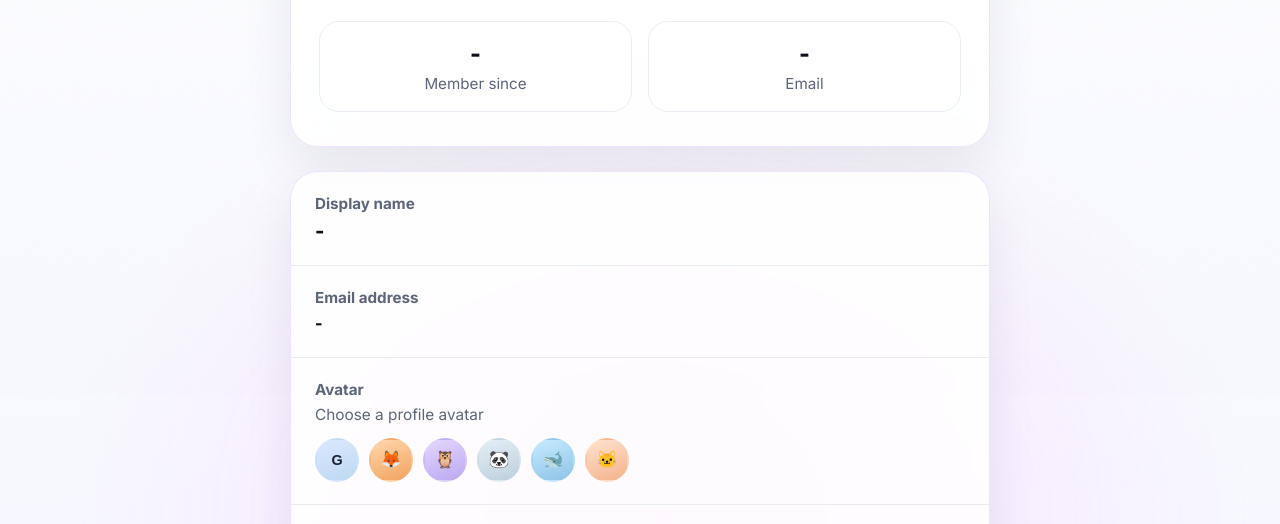
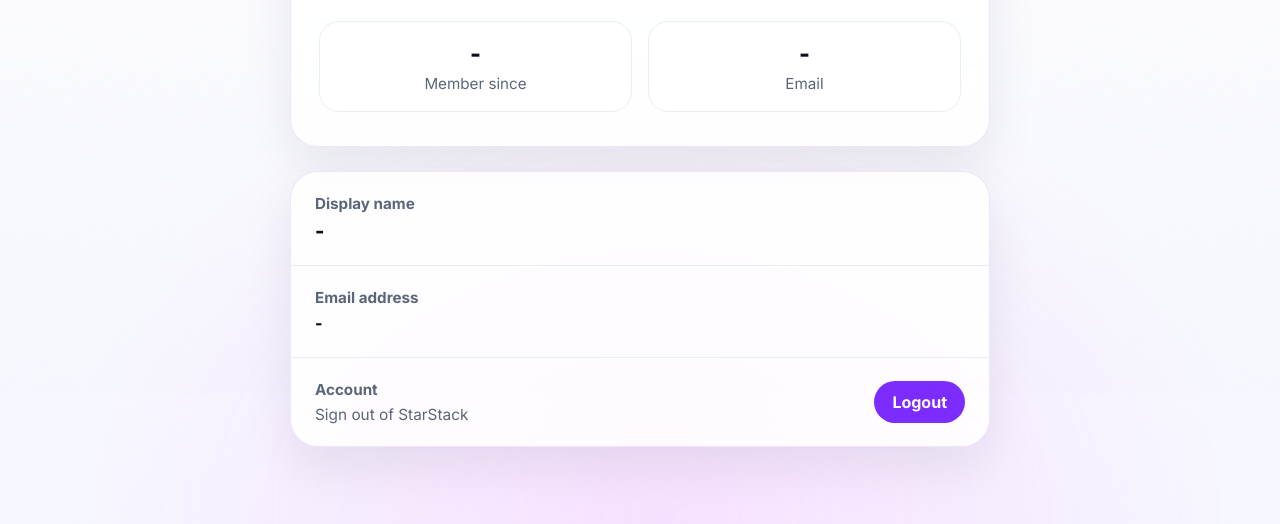
Before and after one commit to cottonries/StarStack, a plain HTML site: page profile.html in a window 1280 px wide. Shown: the part 406-930 px from the top of the page. Drawn offline with Linux system fonts and the light colour scheme; no server answers.

Commit message:
Update profile.html

```diff
--- a/profile.html
+++ b/profile.html
@@ -71,21 +71,7 @@
             </div>
           </article>
 
-          <article class="setting-row">
-            <div>
-              <p class="setting-label">Avatar</p>
-              <p class="setting-value-avatar">Choose a profile avatar</p>
 
-              <div id="avatar-picker" class="avatar-picker" role="radiogroup" aria-label="Choose avatar">
-                <button class="avatar-choice" type="button" data-avatar="google" aria-pressed="false" title="Use Google photo">G</button>
-                <button class="avatar-choice" type="button" data-avatar="fox" aria-pressed="false" title="Fox">🦊</button>
-                <button class="avatar-choice" type="button" data-avatar="owl" aria-pressed="false" title="Owl">🦉</button>
-                <button class="avatar-choice" type="button" data-avatar="panda" aria-pressed="false" title="Panda">🐼</button>
-                <button class="avatar-choice" type="button" data-avatar="whale" aria-pressed="false" title="Whale">🐋</button>
-                <button class="avatar-choice" type="button" data-avatar="cat" aria-pressed="false" title="Cat">🐱</button>
-              </div>
-            </div>
-          </article>
 
           <article class="setting-row">
             <div>
```
